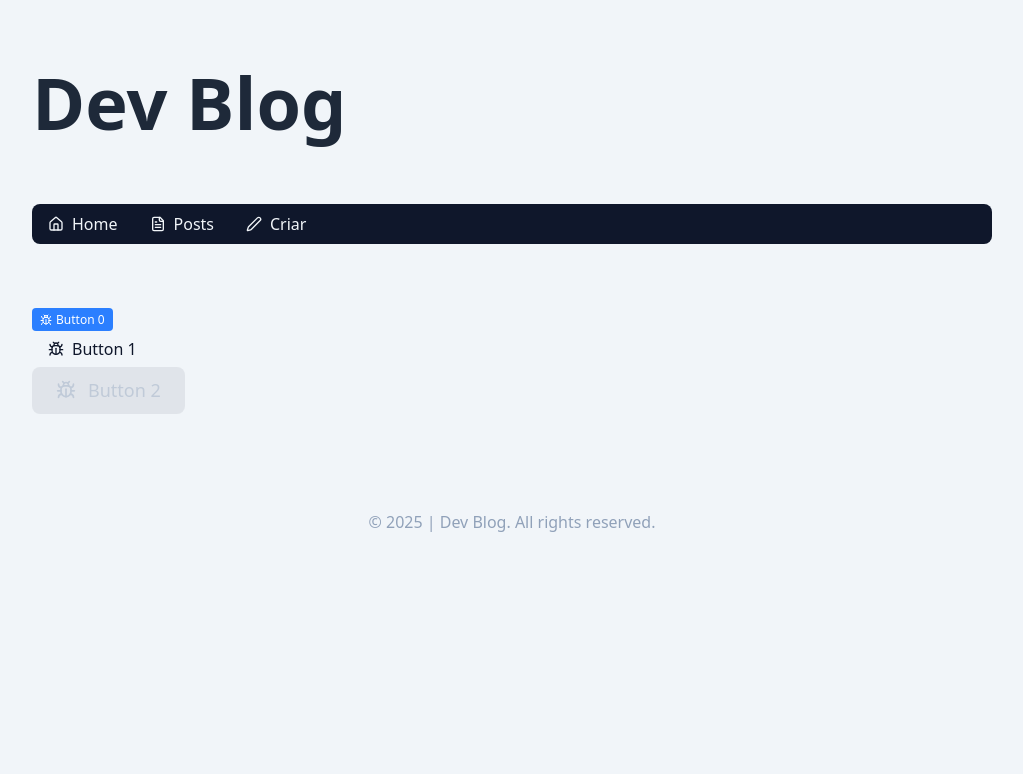
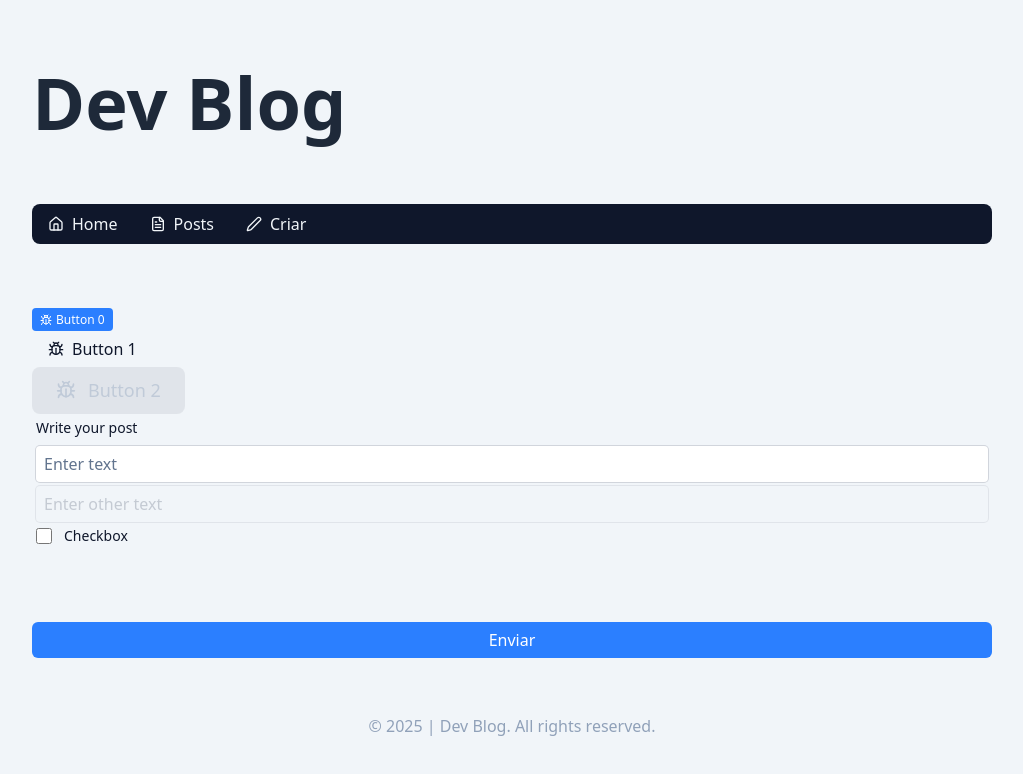
Before and after one commit to atomsdeveloper/dev-blog, a Next.js app: page /admin/post/new in a window 1280 px wide. Shown: the top 774 px of the page, without its empty margins (128-1151 px from the left). Built offline with nearby package versions, Linux system fonts and the light colour scheme.

Commit message:
feat: add components to test and sctructure page

```diff
--- a/src/app/admin/post/new/page.tsx
+++ b/src/app/admin/post/new/page.tsx
@@ -1,11 +1,15 @@
 import { Button } from "@/app/components/Button";
+import { InputCheckbox } from "@/app/components/InputCheckbox";
+import { InputText } from "@/app/components/InputText";
 import { BugIcon } from "lucide-react";
 
 export const dynamic = "force-dynamic";
 
 export default async function NewPostPage() {
   return (
+    <form action="" className="mb-6">
       <div className="py-16 text-6xl">
+        {/* Buttons */}
         <Button variant="default" size="sm" type="submit">
           <BugIcon />
           Button 0
@@ -18,6 +22,30 @@ export default async function NewPostPage() {
           <BugIcon />
           Button 2
         </Button>
+
+        {/* Input Text Area */}
+        <InputText
+          labelText="Write your post"
+          type="text"
+          placeholder="Enter text"
+        />
+
+        <InputText
+          labelText=""
+          type="text"
+          placeholder="Enter other text"
+          disabled
+        />
+
+        {/* Input Checkbox */}
+        <InputCheckbox type="checkbox" labelText="Checkbox" />
       </div>
+
+      <div className="mt-2">
+        <Button variant="default" size="md" type="submit" className="w-full">
+          Enviar
+        </Button>
+      </div>
+    </form>
   );
 }
```
Lines whose indentation alone changed are shown as unchanged.
